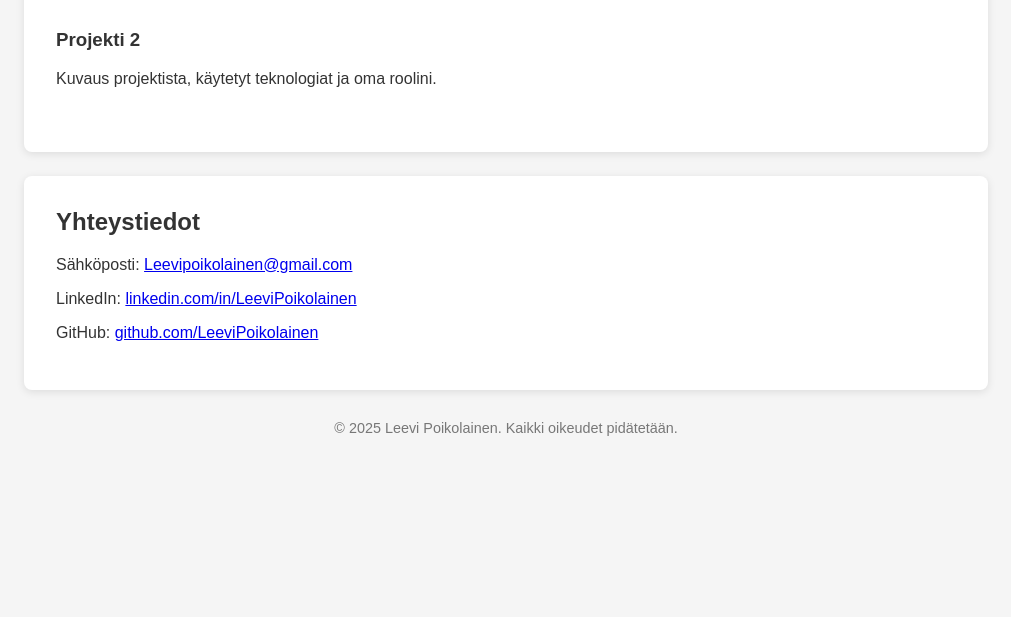
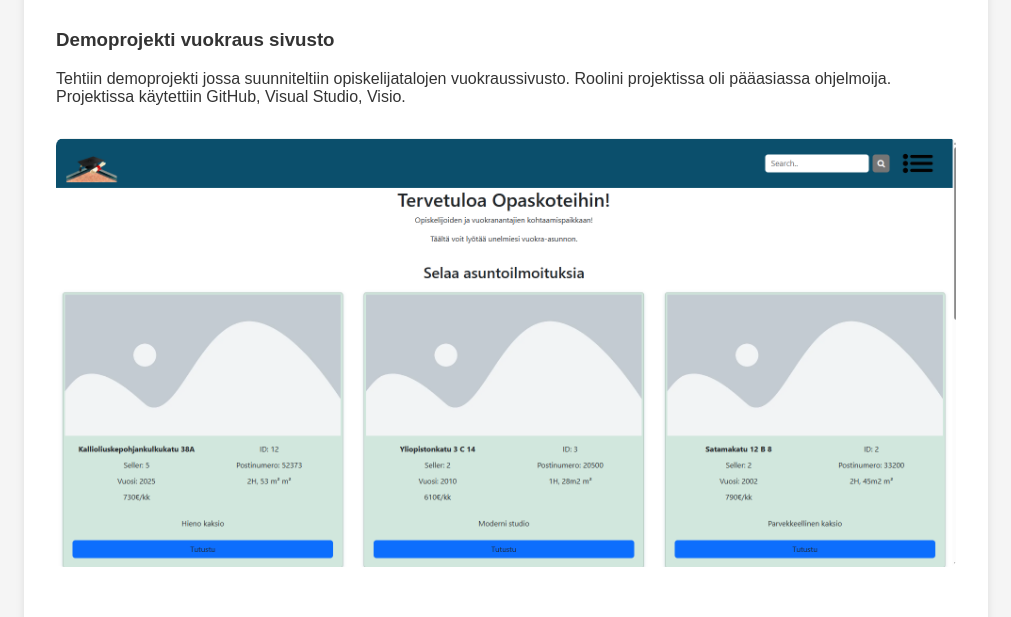
Before and after one commit to LeeviPoikolainen/LeeviPoikolainen.github.io, a plain HTML site: page index.html in a window 1280 px wide. Shown: the part 864-1481 px from the top of the page, without its empty margins (134-1145 px from the left). Before the commit the page ends 1330 px from the top, so only its background shows below. Drawn offline with Linux system fonts and the light colour scheme.

Commit message:
vuokraus sivusto

```diff
--- a/index.html
+++ b/index.html
@@ -71,8 +71,9 @@
       <img src="leirikeskus.png" alt="Taipaleen leirintäkeskuksen etusivu" style="max-width: 100%; height: auto; border-radius: 8px; margin-top: 1rem;">
     </div>
     <div class="project">
-      <h3>Projekti 2</h3>
-      <p>Kuvaus projektista, käytetyt teknologiat ja oma roolini.</p>
+      <h3>Demoprojekti vuokraus sivusto</h3>
+      <p>Tehtiin demoprojekti jossa suunniteltiin opiskelijatalojen vuokraussivusto. Roolini projektissa oli pääasiassa ohjelmoija. Projektissa käytettiin GitHub, Visual Studio, Visio. </p>
+      <img src="opaskoti.png" alt="Opaskoti etusivu" style="max-width: 100%; height: auto; border-radius: 8px; margin-top: 1rem;">
     </div>
   </section>
 
```
Also changed, not shown: opaskoti.png (added).
